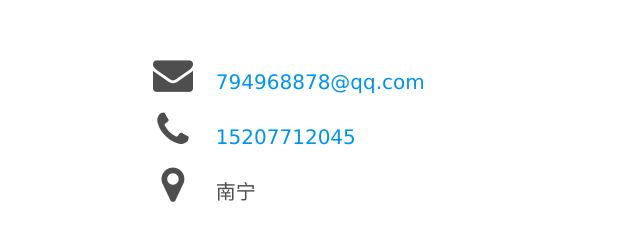
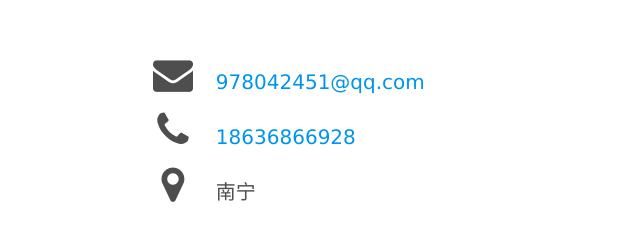
Before and after one commit to qindh/qindh.github.io, a plain HTML site: page resume/index.html in a window 1280 px wide. Shown: the part 2986-3226 px from the top of the page, 217-857 px from the left. Drawn offline with Linux system fonts and the light colour scheme.

Commit message:
Update index.html

```diff
--- a/resume/index.html
+++ b/resume/index.html
@@ -71,17 +71,17 @@
 							</div>
 							<ul class="social-icon" aria-hidden="true">
 								<li>
-									<a itemprop="email" href="mailto:794968878@qq.com" target="_blank">
+									<a itemprop="email" href="mailto:978042451@qq.com" target="_blank">
 										<i class="fa fa-envelope big-icon"></i>
 									</a>
 								</li>
 								<li>
-									<a itemprop="telephone" href="tel:15207712045" target="_blank">
+									<a itemprop="telephone" href="tel:18636866928" target="_blank">
 										<i class="fa fa-phone big-icon"></i>
 									</a>
 								</li>
 								<!-- <li>
-									<a itemprop="github" href="https://github.com/d1101" target="_blank">
+									<a itemprop="github" href="https://qindh.github.io/resume" target="_blank">
 										<i class="fa fa-github big-icon"></i>
 									</a>
 								</li>
@@ -233,13 +233,13 @@
 							<li>
 								<i class="fa-li fa fa-envelope fa-2x" aria-hidden="true"></i>
 								<span id="person-email" itemprop="email">
-									<a href="mailto:794968878@qq.com">794968878@qq.com</a>
+									<a href="mailto:978042451@qq.com">978042451@qq.com</a>
 								</span>
 							</li>
 							<li>
 								<i class="fa-li fa fa-phone fa-2x" aria-hidden="true"></i>
 								<span id="person-telephone" itemprop="telephone">
-									<a href="tel:15207712045">15207712045</a>
+									<a href="tel:18636866928">18636866928</a>
 								</span>
 							</li>
 							<!-- <li>
```
